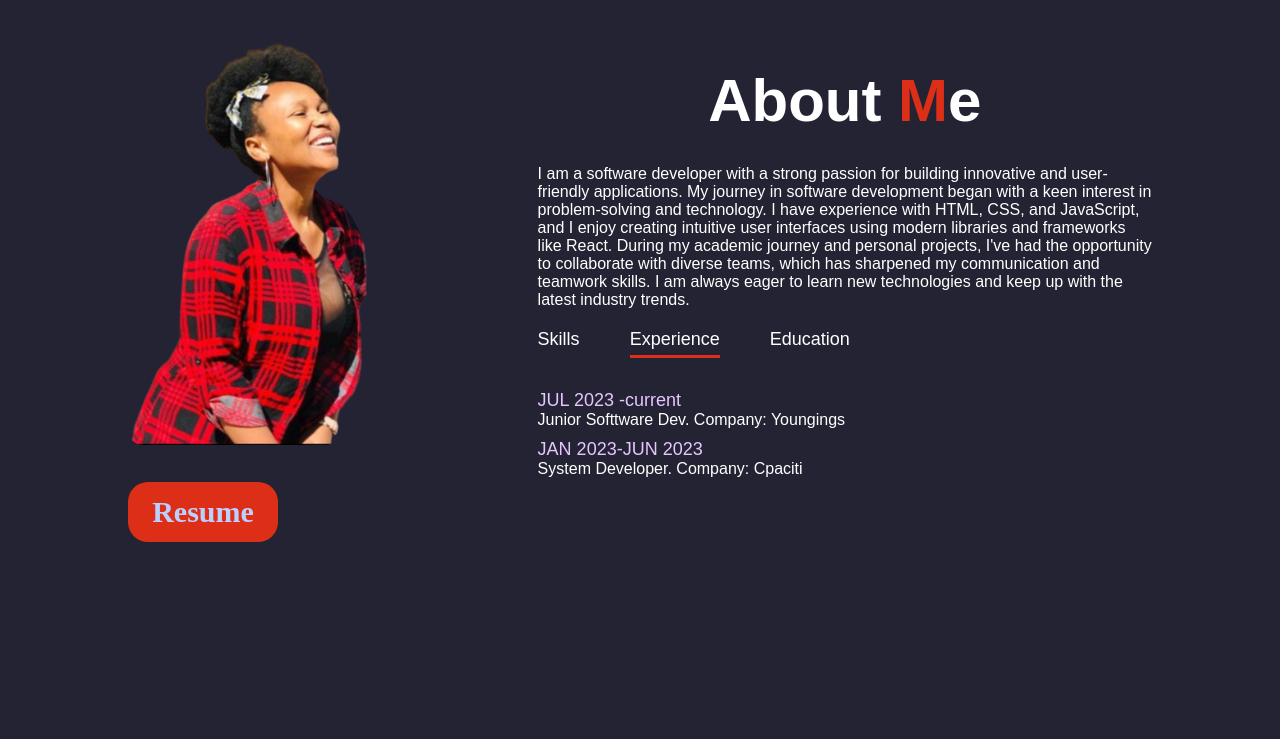
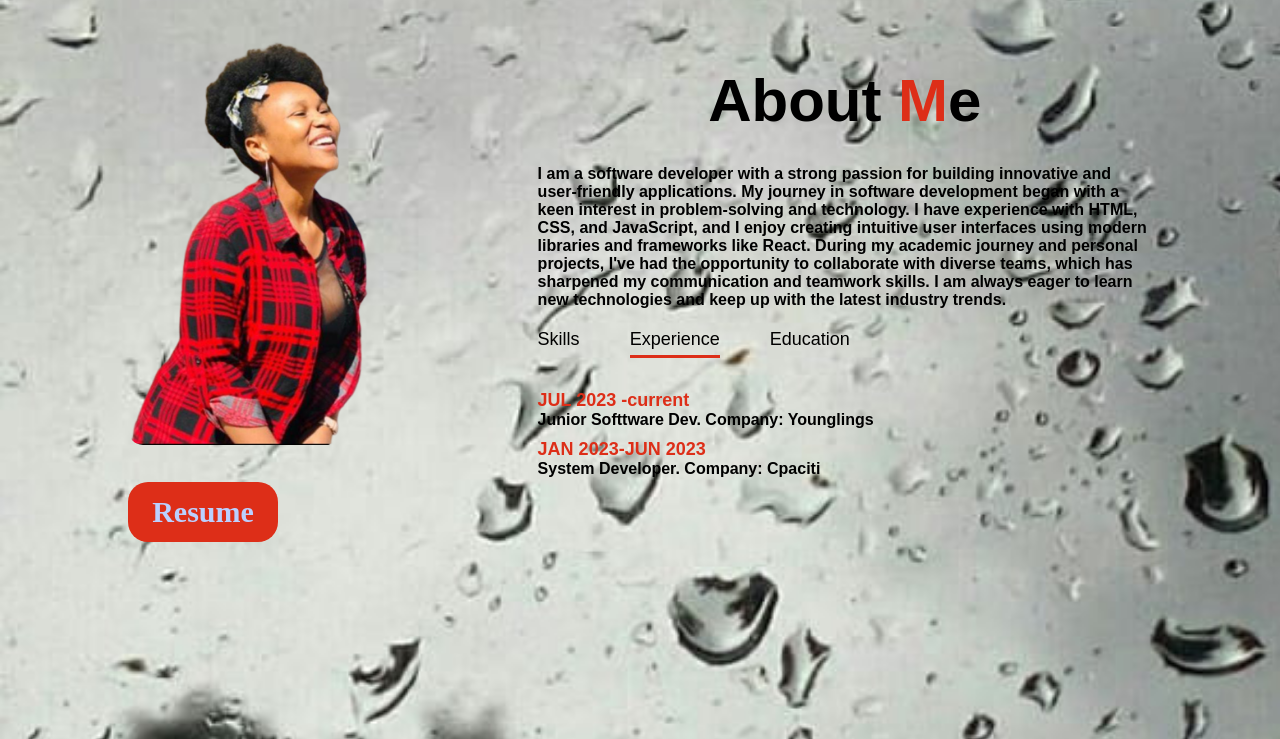
Before and after one commit to Zikhon/Portfolio-zikho, a plain HTML site: page Portfolio/index.html in a window 1280 px wide. Both pictures are taken after a click on the element "Experience". Shown: the part 845-1584 px from the top of the page. Drawn offline with Linux system fonts and the light colour scheme.

Commit message:
background

```diff
--- a/Portfolio/index.html
+++ b/Portfolio/index.html
@@ -11,6 +11,9 @@
 </head>
 
 <body>
+  <!-- <div class="picture">
+    <img src="Portfolio/tree.jpg" alt="">
+  </div> -->
   <div id="header">
     <div class="container">
       <nav class="navbar">
@@ -84,7 +87,7 @@
             <ul>
               <li>
                 <span>JUL 2023 -current</span><br />Junior Softtware Dev.
-                Company: Youngings
+                Company: Younglings
               </li>
               <li>
                 <span>JAN 2023-JUN 2023</span><br />System Developer. Company:
--- a/Portfolio/style.css
+++ b/Portfolio/style.css
@@ -4,10 +4,19 @@
     padding: 0;
     font-family: 'poppins', sans-serif;
     box-sizing: border-box;
+
 }
+/* .picture{
 
+    background-size: cover;
+    background-repeat: no-repeat;
+    background-attachment: fixed;
+} */
 body {
-    background: #242333;
+    background-image: url("tree.jpg");
+    background-size: cover; /* Adjust to your preference */
+    background-repeat: no-repeat;
+    /* background-attachment: fixed; */
     color: #fff;
     font-family: 'Poppins', sans-serif;
 }
@@ -44,7 +53,7 @@ html{
 
 
 nav {
-    background-color:#242333;
+    /* background-color:#242333; */
     position: fixed;
     top: 0;
     left: 0;
@@ -113,7 +122,7 @@ nav {
     .nav-list {
         display: none;
         flex-direction: column;
-        background-color: #201f30;
+        /* background-color: #201f30; */
         position: absolute;
         top: 60px;
         left: 0;
@@ -225,6 +234,10 @@ nav {
 }
 .about-col-2{
     flex-basis: 60%;
+    color: black;
+    font-weight: 700;
+    font-style: normal;
+
 
 }
 .sub-title span{
@@ -266,7 +279,7 @@ nav {
     margin: 10px 0;
 }
 .tab-contents ul li span{
-    color: #E7C6FF;
+    color: #DD2E18;
     font-size: 18px;
 }
 .tab-contents{
```
Also changed, not shown: Portfolio/image1.avif (added), Portfolio/image2.avif (added), Portfolio/rainy.jpg (added), Portfolio/tree.jpg (added).
